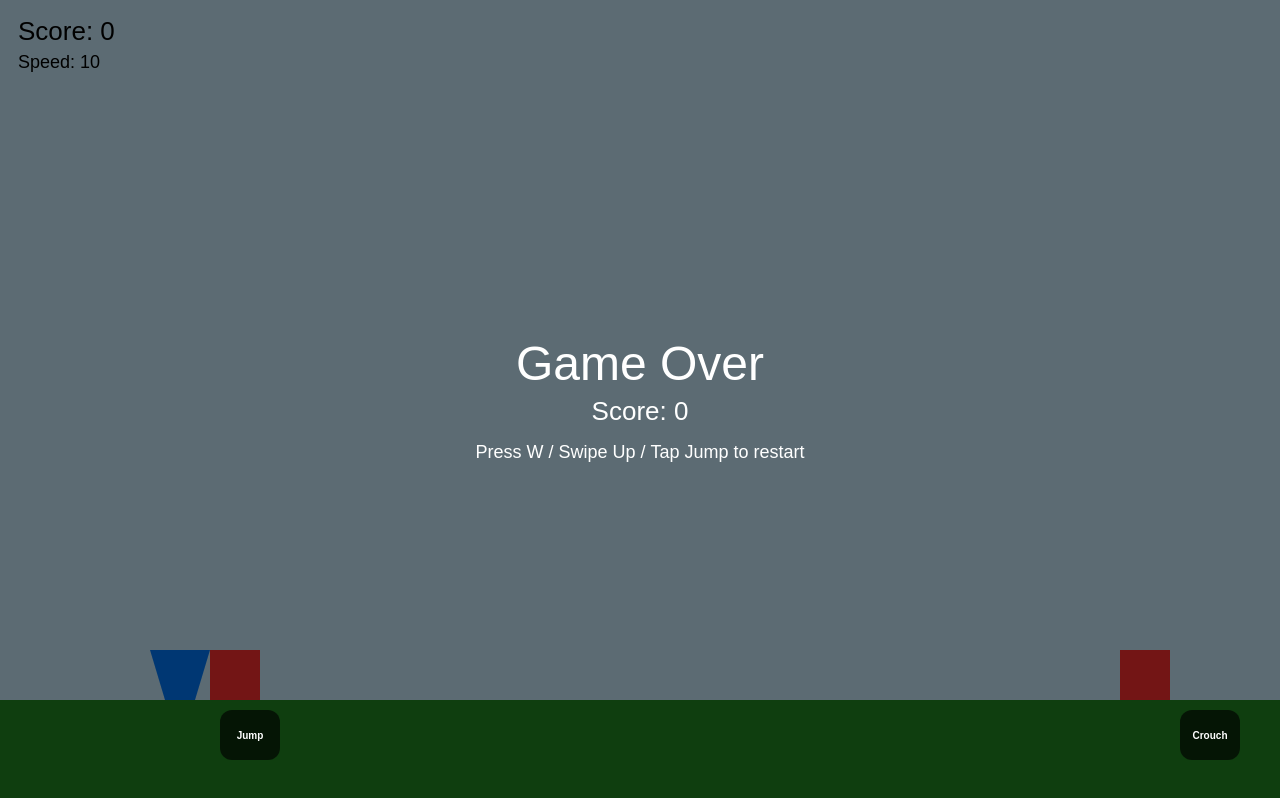
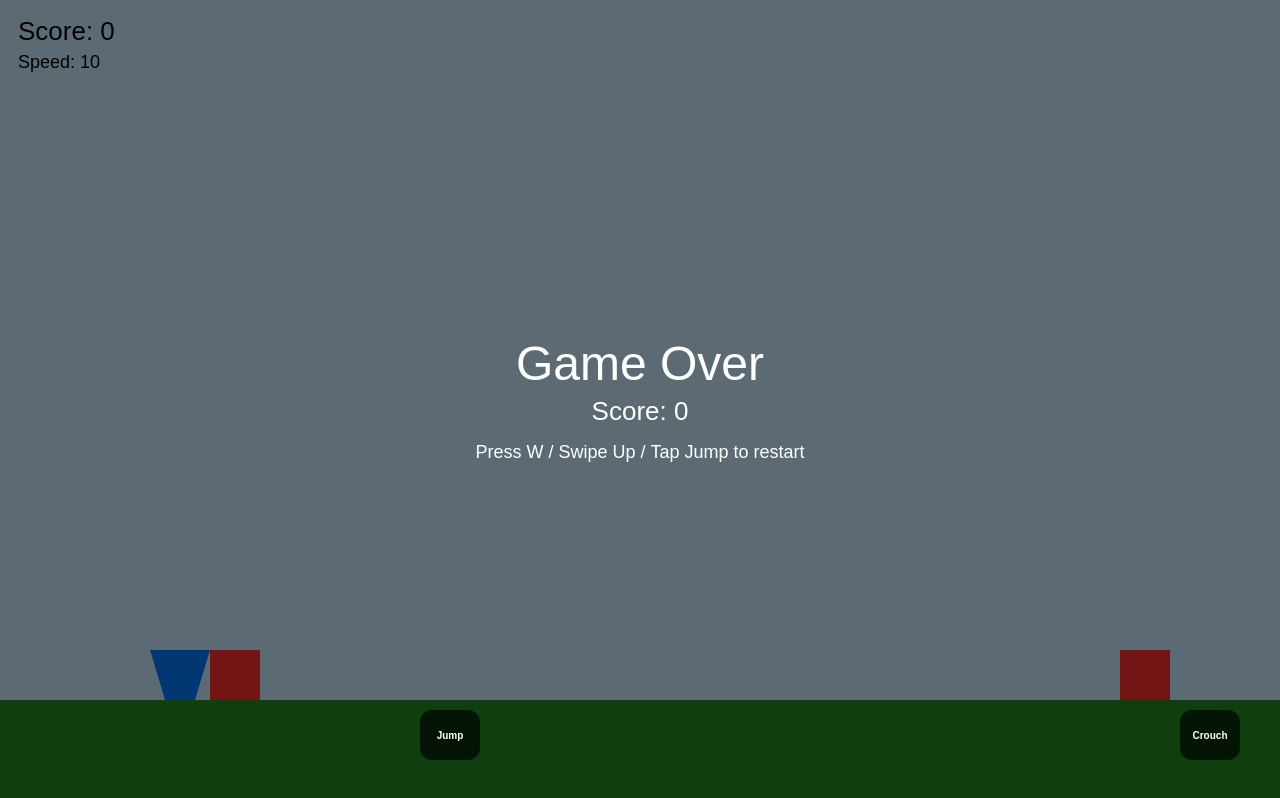
Before and after one commit to navonilsil996-del/Dash_Game, a plain HTML site: page index.html in a window 1280 px wide. Drawn offline with Linux system fonts and the light colour scheme.

Commit message:
Update style.css

```diff
--- a/style.css
+++ b/style.css
@@ -35,7 +35,7 @@ canvas {
 }
 
 #btnJump {
-  right: 1000px; /* place Jump to the left */
+  right: 800px; /* place Jump to the left */
 }
 
 #btnCrouch {
```
